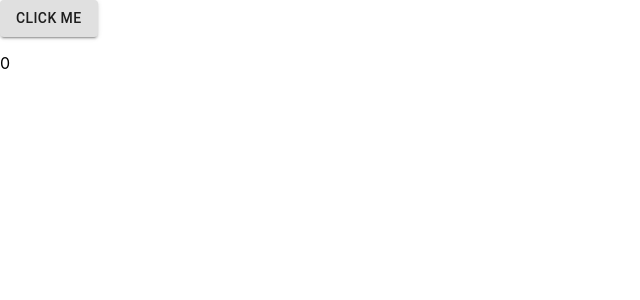
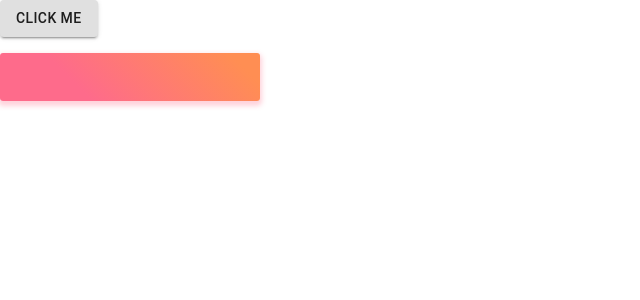
Before and after one commit to ToniMHeinonen/Koodarijahti, a React (Create React App) app in the folder frontend/: page / in a window 1280 px wide. Shown: the top 300 px of the page, without its empty margins (0-640 px from the left). Built offline with nearby package versions, Linux system fonts and the light colour scheme.

Commit message:
Add style to <p> score element.

```diff
--- a/frontend/src/App.js
+++ b/frontend/src/App.js
@@ -1,11 +1,23 @@
 import React from 'react';
+import { styled } from '@material-ui/core/styles';
 import Button from '@material-ui/core/Button';
+
+const MyP = styled('p')({
+  background: 'linear-gradient(45deg, #FE6B8B 30%, #FF8E53 90%)',
+  border: 0,
+  borderRadius: 3,
+  boxShadow: '0 3px 5px 2px rgba(255, 105, 135, .3)',
+  color: 'white',
+  height: 48,
+  width: 200,
+  padding: '0 30px',
+});
 
 class App extends React.Component {
 
   constructor() {
     super()
-    this.state = {'score': 0}
+    this.state = {'score': ''}
     this.fetchData = this.fetchData.bind(this)
   }
 
@@ -14,13 +26,13 @@ class App extends React.Component {
     console.log('fetchData')
     const data = await fetch('http://localhost:8080/increment').then(data => data.json())
     const str = `You received ${data.pointsWon} points,
-                clicks needed for next win ${data.neededPressesForWin}`
+                clicks needed for next win: ${data.neededPressesForWin}`
     this.setState({'score': str})
   }
 
   render() {
     const btn = <Button variant="contained" onClick={this.fetchData}>Click me</Button>
-    const score = <p>{this.state.score}</p>
+    const score = <MyP>{this.state.score}</MyP>
     return (<div>{btn}{score}</div>)
   }
 }
```
